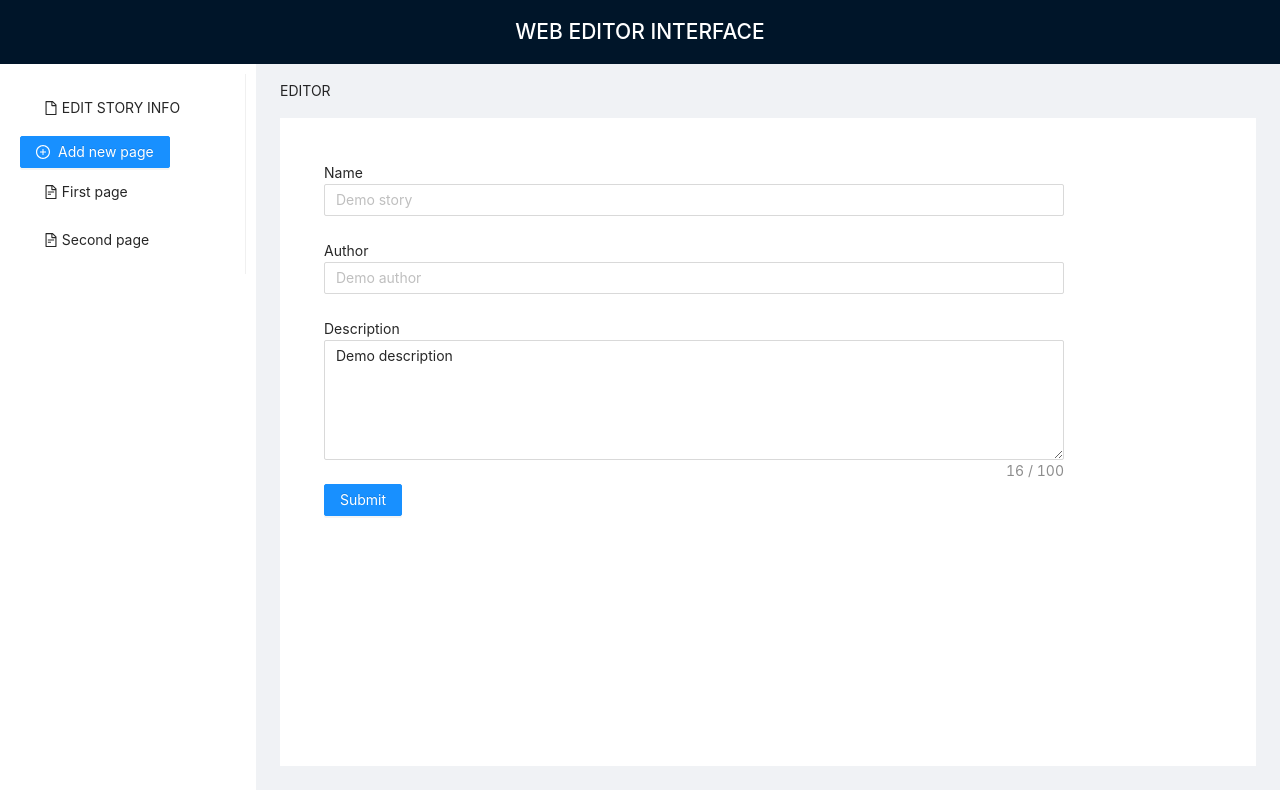
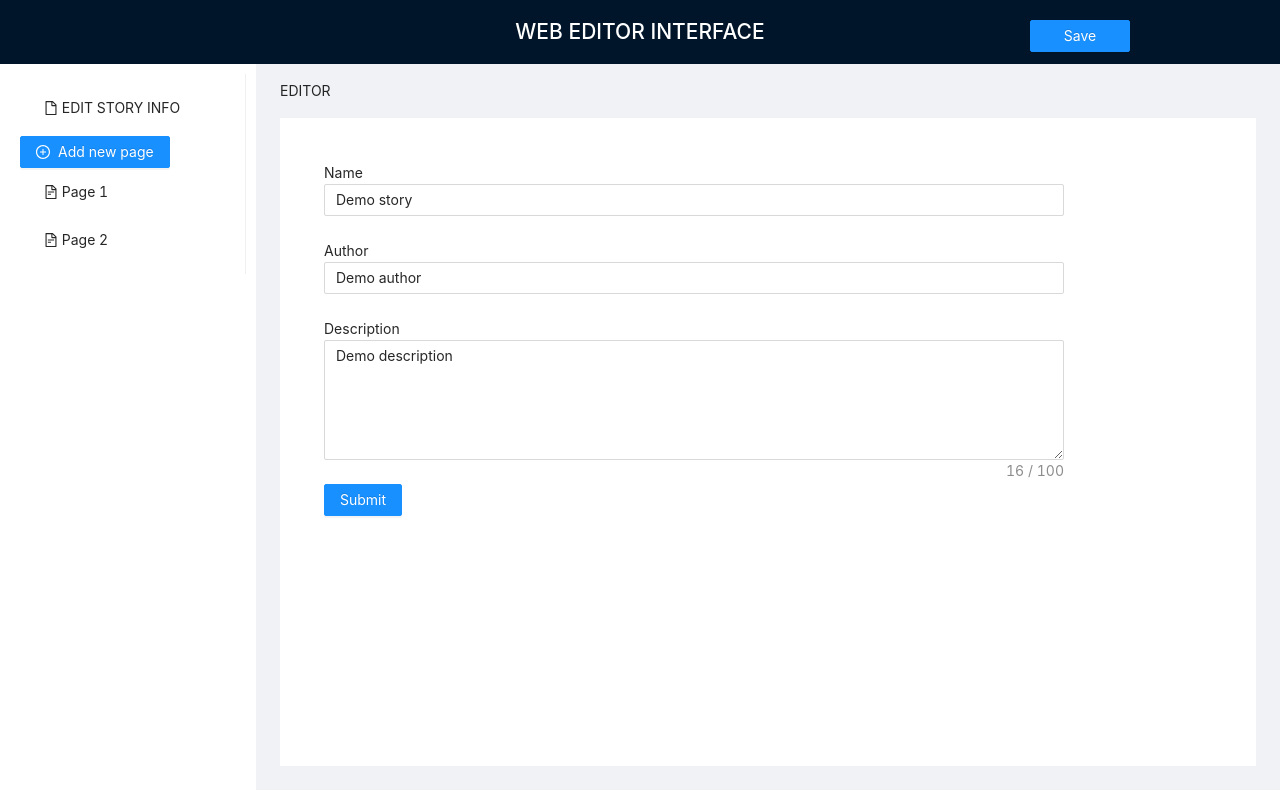
Before and after one commit to btogzhan2000/Interactive-game-editor, a React (Create React App) app in the folder frontend/: page / in a window 1280 px wide. Built offline with nearby package versions, Linux system fonts and the light colour scheme.

Commit message:
added editing story info + started doing data gathering

```diff
--- a/frontend/src/components/Navbar.js
+++ b/frontend/src/components/Navbar.js
@@ -10,9 +10,10 @@ const { Header, Content, Sider } = Layout;
 
 const Navbar = () => {
 
+    const [storyFull, setStoryFull] = useState();
     const [pages, setPages] = useState([
           {
-            name: "First page",
+            name: "Page 1",
             text: "First page text",
             choices: [
               {
@@ -45,7 +46,7 @@ const Navbar = () => {
             ]
           },
           {
-            name: "Second page",
+            name: "Page 2",
             text: "Second page text",
             choices: [
               {
@@ -73,7 +74,7 @@ const Navbar = () => {
         pages: pages
       }
     )
-    const [count, setCount] = useState(5);
+    const [count, setCount] = useState(3);
     const [editor, setEditor] = useState(
       <StoryInfoEditor
         story={story}
@@ -112,6 +113,18 @@ const Navbar = () => {
       );
 
     }
+    const saveStory = (val) => {
+      const storyName = JSON.parse(localStorage.getItem("story_name"));
+      const storyData = JSON.parse(localStorage.getItem("story_data"));
+
+      setStoryFull({
+        name: storyName,
+        story: storyData,
+        pages: pages
+      })
+      console.log(storyName)
+      console.log("full", storyFull);
+    }
 
   return (
 
@@ -120,9 +133,11 @@ const Navbar = () => {
             <Header className="header">
                 <div className="logo" />
                 <h1 style={{color: "white", textAlign:"center"}}>WEB EDITOR INTERFACE</h1>
+
             </Header>
 
             <Layout>
+
 
                 <Sider width={256} style={{padding: 10}} className="site-layout-background">
                     <Menu
@@ -154,8 +169,16 @@ const Navbar = () => {
                 </Sider>
 
                 <Layout style={{ padding: '0 24px 24px' }}>
+                <Button
+                type="primary"
+                style={{position: 'absolute', right: '150px', top: '20px', width: '100px'}}
+                onClick={val => saveStory(val)}
+                >
+                  Save
+                </Button>
                     <Breadcrumb style={{ margin: '16px 0' }}>
                         <Breadcrumb.Item>EDITOR</Breadcrumb.Item>
+
                     </Breadcrumb>
 
                     <Content
--- a/frontend/src/components/StoryInfoEditor.js
+++ b/frontend/src/components/StoryInfoEditor.js
@@ -1,4 +1,4 @@
-import React from 'react';
+import React, { useState } from 'react';
 import { Button } from 'antd';
 import { Input } from 'antd';
 import './Navbar.css'
@@ -9,6 +9,15 @@ import "../App.css"
 const { TextArea } = Input;
 
 const StoryInfoEditor = ({story}) => {
+
+
+    const saved = JSON.parse(localStorage.getItem("story_data"));
+
+
+    const [name, setName] = useState(saved ? saved.story.name : story.name);
+    const [author, setAuthor] = useState(saved ? saved.story.author : story.author);
+    const [description, setDescription] = useState(saved ? saved.story.description : story.description);
+
 
     const formItemLayout = {
         labelCol: {
@@ -21,32 +30,48 @@ const StoryInfoEditor = ({story}) => {
         },
       };
       const onFinish = values => {
-        console.log('Received values of form:', values);
+        //console.log('Received values of form:', values);
+        localStorage.setItem("story_data", JSON.stringify({story: {
+          name: name,
+          author: author,
+          description: description
+        }
+        }));
+        localStorage.setItem("story_name", JSON.stringify(name));
+
       };
 
-      const onChange = e => {
-        console.log('Change:', e.target.value);
-
-    };
+      const onChangeName = (e) => {
+        //console.log('Change:', e.target.value);
+        setName(e.target.value);
+      };
+      const onChangeAuthor = (e) => {
+        //console.log('Change:', e.target.value);
+        setAuthor(e.target.value);
+      };
+      const onChangeDescription = (e) => {
+        //console.log('Change:', e.target.value);
+        setDescription(e.target.value);
+      };
 
   return (
             <>
 
 
-                <Form name="dynamic_form_item" {...formItemLayout} onFinish={onFinish} style={{ margin: 20 }}>
+                <Form name="dynamic_form_item"  {...formItemLayout} onFinish={vals => onFinish(vals)} style={{ margin: 20 }}>
 
                   <Form.Item>
                     {"Name"}
-                    <Input placeholder={story.name}  />
+                    <Input value={name} onChange={e => onChangeName(e)} />
                   </Form.Item>
                   <Form.Item>
                     {"Author"}
-                    <Input placeholder={story.author}   />
+                    <Input value={author}   onChange={e => onChangeAuthor(e)} />
                   </Form.Item>
                   <Form.Item>
                     {"Description"}
-                    <TextArea showCount maxLength={100} style={{ height: 120 }} onChange={onChange}
-                    value={story.description}/>
+                    <TextArea showCount maxLength={100} style={{ height: 120 }}
+                    value={description} onChange={e => onChangeDescription(e)}/>
                   </Form.Item>
 
                   <Form.Item>
```
